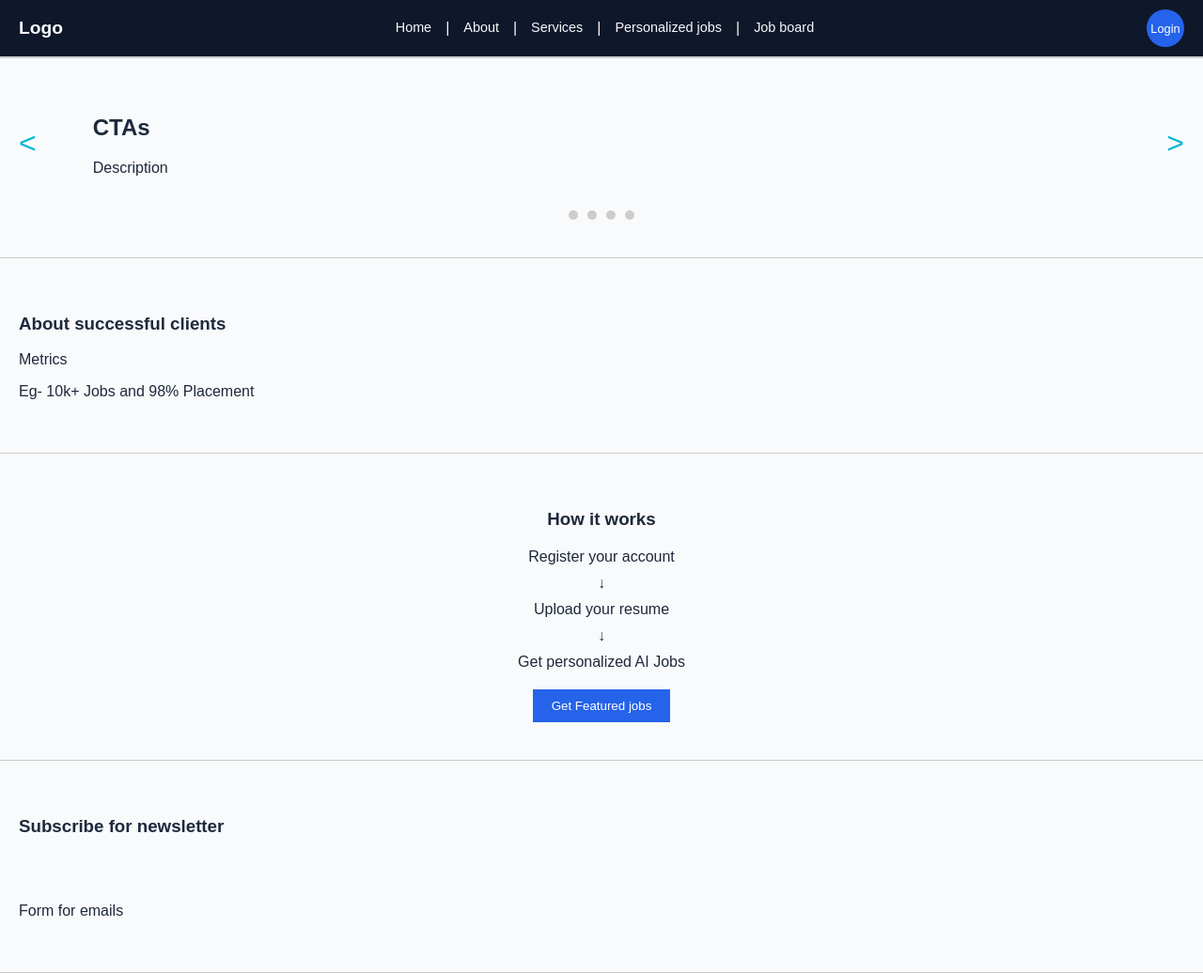
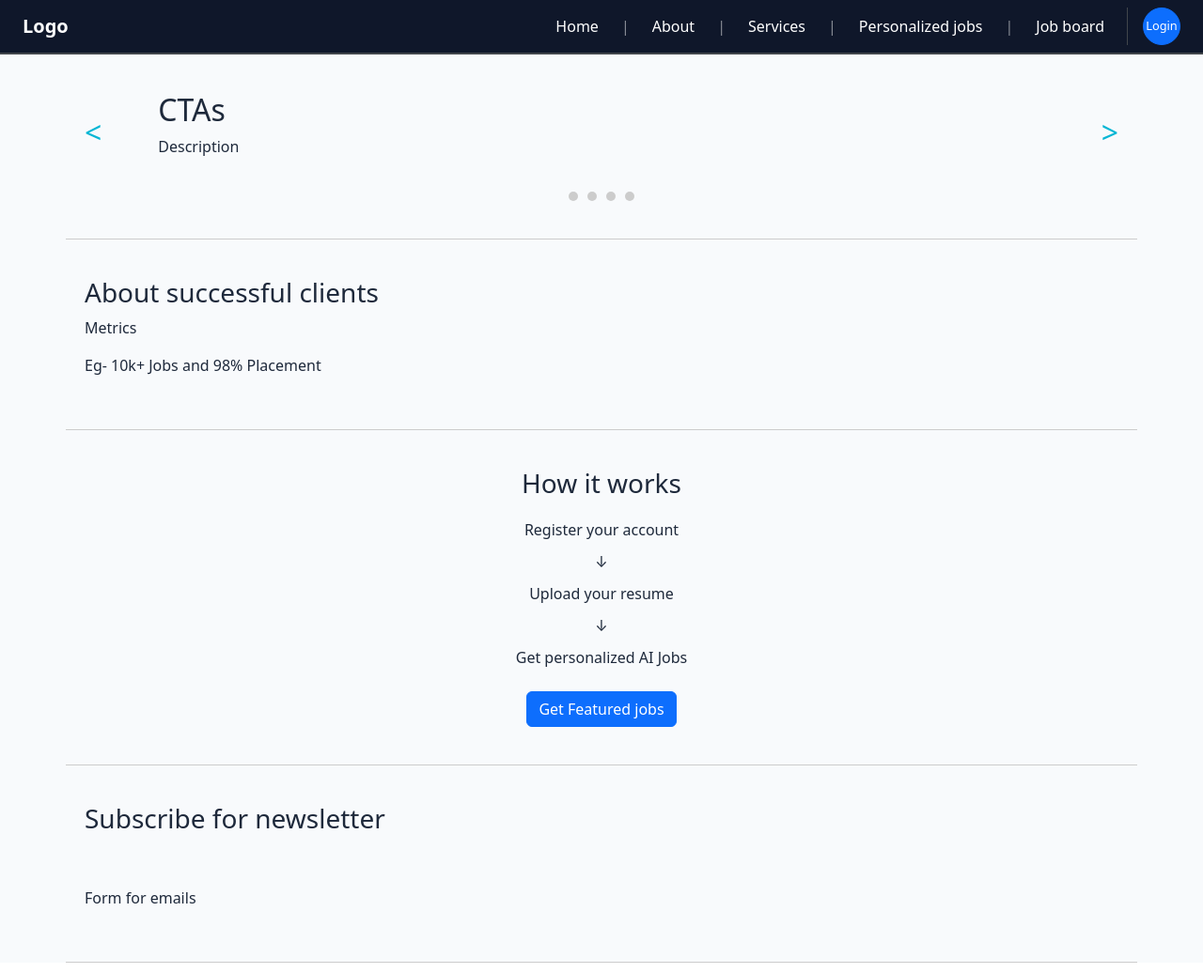
Before and after one commit to chinmayc0707/Ai-job-finder, a Python web app: template templates/index.html in a window 1280 px wide. Shown: the whole page at 94% size. Run offline with Jinja, Linux system fonts and the light colour scheme; the template is opened without the code that fills it, so the values that code supplies are empty; some libraries are stand-ins or nearby versions.

Commit message:
Integrate Bootstrap CSS to apply colors
Co-authored-by: chinmayc0707 <139462368+chinmayc0707@users.noreply.github.com>

```diff
--- a/templates/index.html
+++ b/templates/index.html
@@ -4,66 +4,37 @@
     <meta charset="UTF-8">
     <meta name="viewport" content="width=device-width, initial-scale=1.0">
     <title>Wireframe Implementation</title>
+    <link href="https://cdn.jsdelivr.net/npm/bootstrap@5.3.3/dist/css/bootstrap.min.css" rel="stylesheet">
     <style>
         :root {
-            --primary: #2563EB;
-            --secondary: #0F172A;
-            --accent: #06B6D4;
-            --background: #F8FAFC;
-            --text: #1E293B;
+            --bs-primary: #2563EB;
+            --bs-primary-rgb: 37, 99, 235;
+            --bs-secondary: #0F172A;
+            --bs-secondary-rgb: 15, 23, 42;
+            --bs-info: #06B6D4;
+            --bs-info-rgb: 6, 182, 212;
+            --bs-body-bg: #F8FAFC;
+            --bs-body-bg-rgb: 248, 250, 252;
+            --bs-body-color: #1E293B;
+            --bs-body-color-rgb: 30, 41, 59;
         }
 
-        body {
-            font-family: sans-serif;
-            margin: 0;
-            padding: 0;
-            background-color: var(--background);
-            color: var(--text);
-        }
 
-        /* Navbar styles */
-        .navbar {
-            display: flex;
-            justify-content: space-between;
-            align-items: center;
-            background-color: var(--secondary);
-            padding: 10px 20px;
-            border-bottom: 2px solid #ccc; /* Separator line */
-        }
 
-        .navbar .logo {
-            font-weight: bold;
-            font-size: 1.2em;
-            color: var(--background);
-        }
 
-        .navbar .nav-links {
-            display: flex;
-            gap: 15px; /* Spacing between links */
-        }
 
-        .navbar .nav-links a {
-            text-decoration: none;
-            color: var(--background);
-            font-size: 0.9em;
-        }
 
-        .navbar .nav-links span {
-            color: var(--background);
-        }
+
 
         .navbar .login-btn {
-            background-color: var(--primary);
-            color: white;
-            border: none;
-            border-radius: 50%; /* Circle shape as in wireframe */
+            border-radius: 50%;
             width: 40px;
             height: 40px;
             display: flex;
             justify-content: center;
             align-items: center;
-            cursor: pointer;
             font-size: 0.8em;
+            padding: 0;
         }
 
         /* Rest of the page placeholders */
@@ -88,7 +59,7 @@
         }
 
         .hero-carousel .arrow {
-            color: var(--accent);
+            color: var(--bs-info);
             font-size: 2em;
             cursor: pointer;
         }
@@ -122,37 +93,33 @@
             margin-top: 20px;
         }
 
-        .featured-btn {
-            background-color: var(--primary);
-            color: white;
-            padding: 10px 20px;
-            border: none;
-            cursor: pointer;
-            margin-top: 20px;
-        }
     </style>
 </head>
 <body>
 
     <!-- Navbar Section -->
-    <nav class="navbar">
-        <div class="logo">Logo</div>
-        <div class="nav-links">
-            <a href="#">Home</a>
-            <span>|</span>
-            <a href="#">About</a>
-            <span>|</span>
-            <a href="#">Services</a>
-            <span>|</span>
-            <a href="#">Personalized jobs</a>
-            <span>|</span>
-            <a href="#">Job board</a>
+    <nav class="navbar navbar-expand-lg bg-secondary border-bottom border-2 border-secondary-subtle" data-bs-theme="dark">
+        <div class="container-fluid px-4">
+            <a class="navbar-brand fw-bold text-white fs-5" href="#">Logo</a>
+            <div class="d-flex align-items-center">
+                <div class="navbar-nav flex-row gap-3 pe-3 border-end border-secondary-subtle me-3 align-items-center d-none d-lg-flex">
+                    <a class="nav-link text-white" href="#">Home</a>
+                    <span class="text-white-50">|</span>
+                    <a class="nav-link text-white" href="#">About</a>
+                    <span class="text-white-50">|</span>
+                    <a class="nav-link text-white" href="#">Services</a>
+                    <span class="text-white-50">|</span>
+                    <a class="nav-link text-white" href="#">Personalized jobs</a>
+                    <span class="text-white-50">|</span>
+                    <a class="nav-link text-white" href="#">Job board</a>
+                </div>
+                <button class="btn btn-primary login-btn text-white">Login</button>
+            </div>
         </div>
-        <button class="login-btn">Login</button>
     </nav>
 
     <!-- CTAs / Carousel Section -->
-    <div class="section">
+    <div class="section container">
         <div class="hero-carousel">
             <div class="arrow">&lt;</div>
             <div class="hero-carousel-content">
@@ -170,14 +137,14 @@
     </div>
 
     <!-- About successful clients Section -->
-    <div class="section-left">
+    <div class="section-left container">
         <h3>About successful clients</h3>
         <p>Metrics</p>
         <p>Eg- 10k+ Jobs and 98% Placement</p>
     </div>
 
     <!-- How it works Section -->
-    <div class="section">
+    <div class="section container">
         <h3>How it works</h3>
         <div class="how-it-works-steps">
             <div>Register your account</div>
@@ -186,15 +153,16 @@
             <div>&darr;</div>
             <div>Get personalized AI Jobs</div>
         </div>
-        <button class="featured-btn">Get Featured jobs</button>
+        <button class="btn btn-primary mt-4 text-white">Get Featured jobs</button>
     </div>
 
     <!-- Newsletter Section -->
-    <div class="section-left">
+    <div class="section-left container">
         <h3>Subscribe for newsletter</h3>
         <br><br>
         <p>Form for emails</p>
     </div>
 
+    <script src="https://cdn.jsdelivr.net/npm/bootstrap@5.3.3/dist/js/bootstrap.bundle.min.js"></script>
 </body>
 </html>
```
